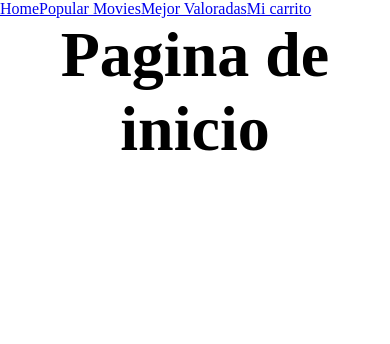
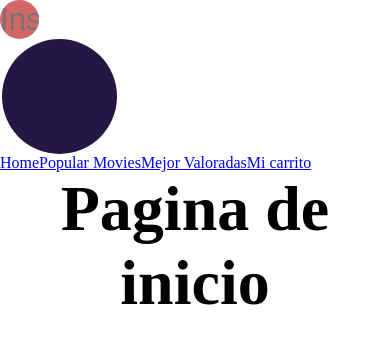
Before and after one commit to LucasAnthonyGauto/data-zapping, a React (Vite) app: page / in a window 390 px wide. Shown: the top 344 px of the page. Built offline with nearby package versions, Linux system fonts and the light colour scheme.

Commit message:
searchBars

```diff
--- a/src/App.jsx
+++ b/src/App.jsx
@@ -1,12 +1,14 @@
 import {BrowserRouter, Routes, Route, NavLink} from "react-router-dom"
-import {HomeScreen, ListPopularMovies, MovieDetailScreen, ListTopRatedMovies, CartScreen} from "./views"
+import {HomeScreen, ListPopularMovies, MovieDetailScreen, ListTopRatedMovies, CartScreen, SearchMovies} from "./views"
 import {AppProvider} from "./context/AppContext"
+import NavBars from "./components/molecules/NavBars";
 
 function App() {
   return (
       <AppProvider>
         <BrowserRouter>
           <nav>
+            <NavBars></NavBars>
             <NavLink to='/'>Home</NavLink>
             <NavLink to='movie/popular/1'>Popular Movies</NavLink>
             <NavLink to='movie/toprated/1'>Mejor Valoradas</NavLink>
@@ -17,6 +19,7 @@ function App() {
             {/* <Route path='/movies' element={<ListMoviesScreen />} /> */}
             <Route path={`movie/popular/:page`} element={<ListPopularMovies />} />
             <Route path={`movie/toprated/:page`} element={<ListTopRatedMovies />} />
+            <Route path={`movie/search/:movi/:page`} element={<SearchMovies />} />
             <Route path={`movie/:movieId`} element={<MovieDetailScreen />} />
             <Route path={`cart`} element={<CartScreen />} />
             <Route path='*' element={"Error 404"} />
--- a/src/components/atoms/Input/index.jsx
+++ b/src/components/atoms/Input/index.jsx
@@ -1,6 +1,8 @@
-function Input ({ inputType, placeholderText, onChange }) {
+import style from './styles.module.css'
+
+function Input ({inputStyle="searchBars", inputType, placeholderText, onChange, name }) {
   return (
-    <input placeholder={placeholderText} type={inputType} onChange={onChange}/>
+    <input className={style[inputStyle]} placeholder={placeholderText} type={inputType} onChange={onChange} name={name}/>
   )
 }
 
--- /dev/null
+++ b/src/components/atoms/Input/styles.module.css
@@ -0,0 +1,30 @@
+.searchBars{
+  width: 20vw;
+  height: 4vh;
+  border-radius: 4vh;
+  padding: 0 1vw 0 1vw;
+  font-size: 3vh;
+  background-color: rgb(211, 103, 103);
+}
+
+@media screen and (max-width: 850px) {
+  .searchBars{
+  width: 40vw;
+  }
+}
+
+@media screen and (max-width: 450px) {
+  .searchBars{
+    width: 10vw;
+    height: 10Vw;
+    border-radius: 10vw;
+    padding: 0 ;
+    font-size: 8vW;
+    transition: .2s;
+  }
+  .searchBars:hover{
+    width: 80vw;
+    padding: 0 4vw;
+    z-index: -1 ;
+  }
+}
--- /dev/null
+++ b/src/components/molecules/NavBars/index.jsx
@@ -0,0 +1,57 @@
+import { Input, Button } from "../../atoms"
+import {useNavigate} from "react-router-dom"
+import { useState } from "react"
+const NavBars = ({nLHome, nLPopular, nLTopRated, nLCart}) => {
+
+  const navigate = useNavigate()
+  const [moviName, setMoviName] = useState()
+
+  const moviNameFuncion = () => {
+    setMoviName(document.getElementsByName("search")[0].value);
+    console.log(moviName);
+  }
+  const searchMovie = () => {
+    moviNameFuncion()
+    navigate(`/movie/search/${moviName}/1`)
+  }
+
+
+
+  return(
+    <nav className="nav">
+      <div className="nav-Full">
+        <ul>
+          <li>{nLHome}</li>
+          <li>{nLPopular}</li>
+          <li>{nLTopRated}</li>
+          <li>{nLCart}</li>
+        </ul>
+        <div>
+          <Input
+            placeholderText={"Inserte nombre"}
+            onChange={moviNameFuncion}
+            inputType={"text"}
+            name={"search"}
+            />
+          <Button
+          buttonAction={() => searchMovie()}/>
+        </div>
+      </div>
+      <div className="nav-Menu-hide">
+        <ul>
+          <li>{nLHome}</li>
+          <li>{nLPopular}</li>
+          <li>{nLTopRated}</li>
+          <li>{nLCart}</li>
+        </ul>
+        <div>
+          <div></div>
+          <div></div>
+          <div></div>
+        </div>
+      </div>
+    </nav>
+  )
+}
+
+export default NavBars;
--- a/src/main.css
+++ b/src/main.css
@@ -3,6 +3,7 @@
   margin: 0;
   padding: 0;
   border: 0;
+  list-style: none;
 }
 
 .listMovies{
--- a/src/views/SearchMovies/index.jsx
+++ b/src/views/SearchMovies/index.jsx
@@ -7,11 +7,11 @@ import { useParams } from "react-router-dom"
 
 const Page = () => {
   const [movies, setMovies] = useState([])
-  const { page } = useParams()
-  const typePage = "toprated"
+  const { page, movi } = useParams()
+  const typePage = "search"
 
   const fetchMovies = () => {
-    axios.get(`https://api.themoviedb.org/3/search/movie?query=los vengadores&api_key=192e0b9821564f26f52949758ea3c473&language=es-MX&page=${page}`).then(res => {
+    axios.get(`https://api.themoviedb.org/3/search/movie?query=${movi}&api_key=192e0b9821564f26f52949758ea3c473&language=es-MX&page=${page}`).then(res => {
       setMovies(res.data.results)
     }).catch(err => console.error(err))
   }
--- a/src/views/index.js
+++ b/src/views/index.js
@@ -2,4 +2,5 @@ export {default as HomeScreen} from "./Home"
 export {default as ListPopularMovies} from "./PopularMovies"
 export {default as MovieDetailScreen} from "./Movie"
 export {default as ListTopRatedMovies} from "./TopRatedMovies"
+export {default as SearchMovies} from "./SearchMovies"
 export {default as CartScreen} from "./Cart"
```
Also changed, not shown: src/components/molecules/NavBars/styles.module.css (added).
